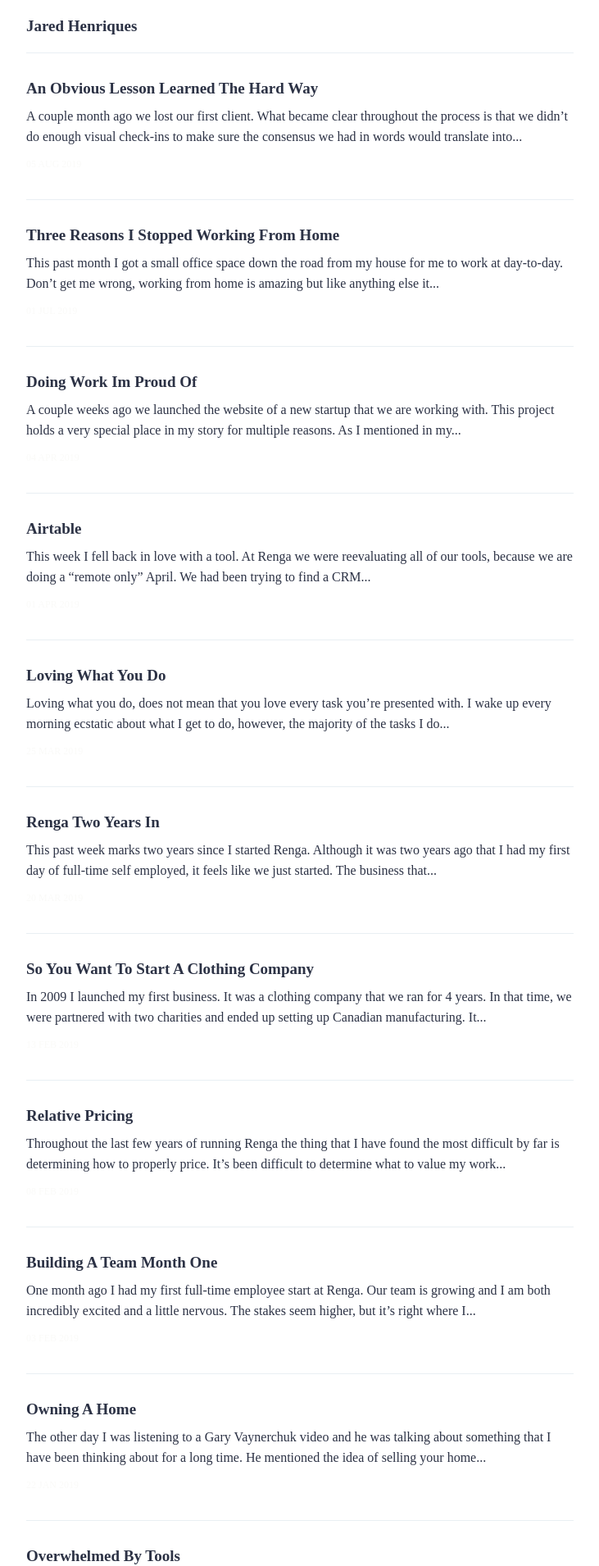
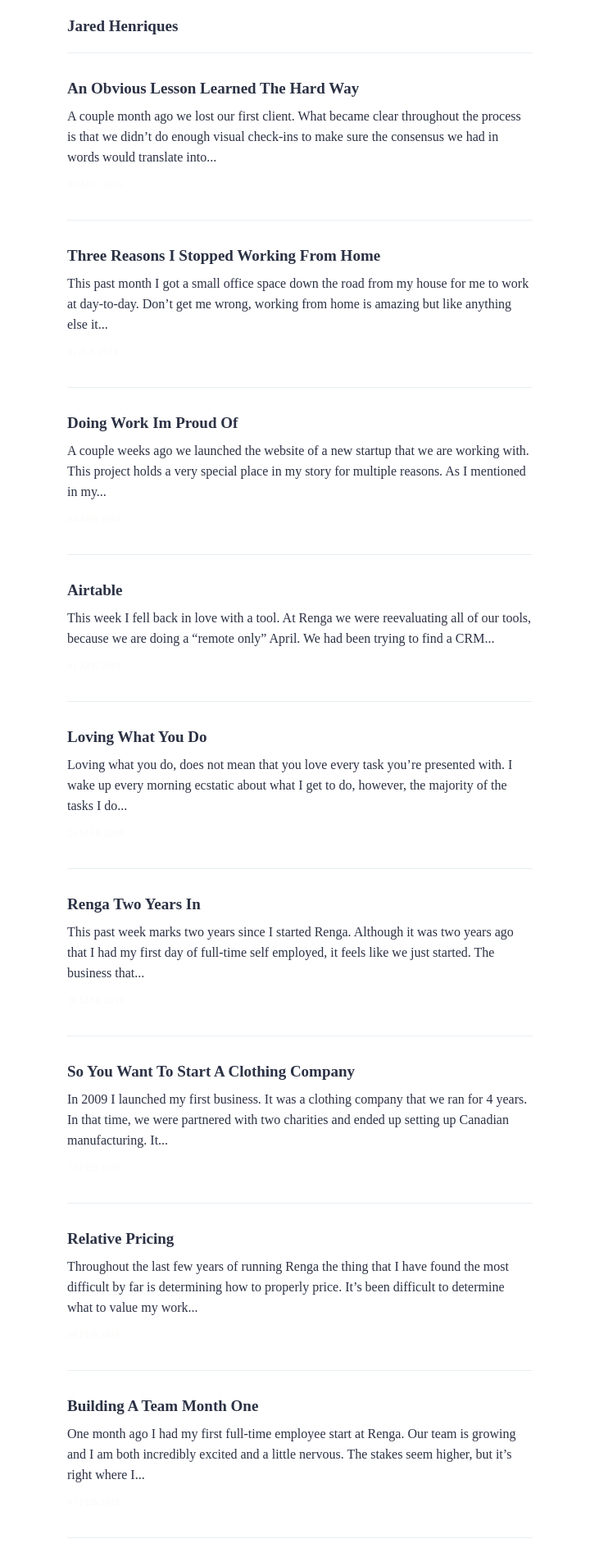
Before and after one commit to jaredhenriques/blog, a Jekyll site: the page built from index.html, in a window 1280 px wide. Shown: the top 1910 px of the page at 82% size, without its empty margins (274-1005 px from the left). Built offline with Jekyll 4.4.1, drawn with Linux system fonts in a browser that asks for light colours; some web fonts are replaced; the list of posts is cut into pages by our own code.

Commit message:
Update _grid.scss

```diff
--- a/_sass/objects/_grid.scss
+++ b/_sass/objects/_grid.scss
@@ -2,7 +2,7 @@
   Objects > Grid
 \*------------------------------------*/
 
-$grid-width: 700px;
+$grid-width: 600px;
 $grid-gutter: $base-spacing-unit;
 
 .o-grid {
```
